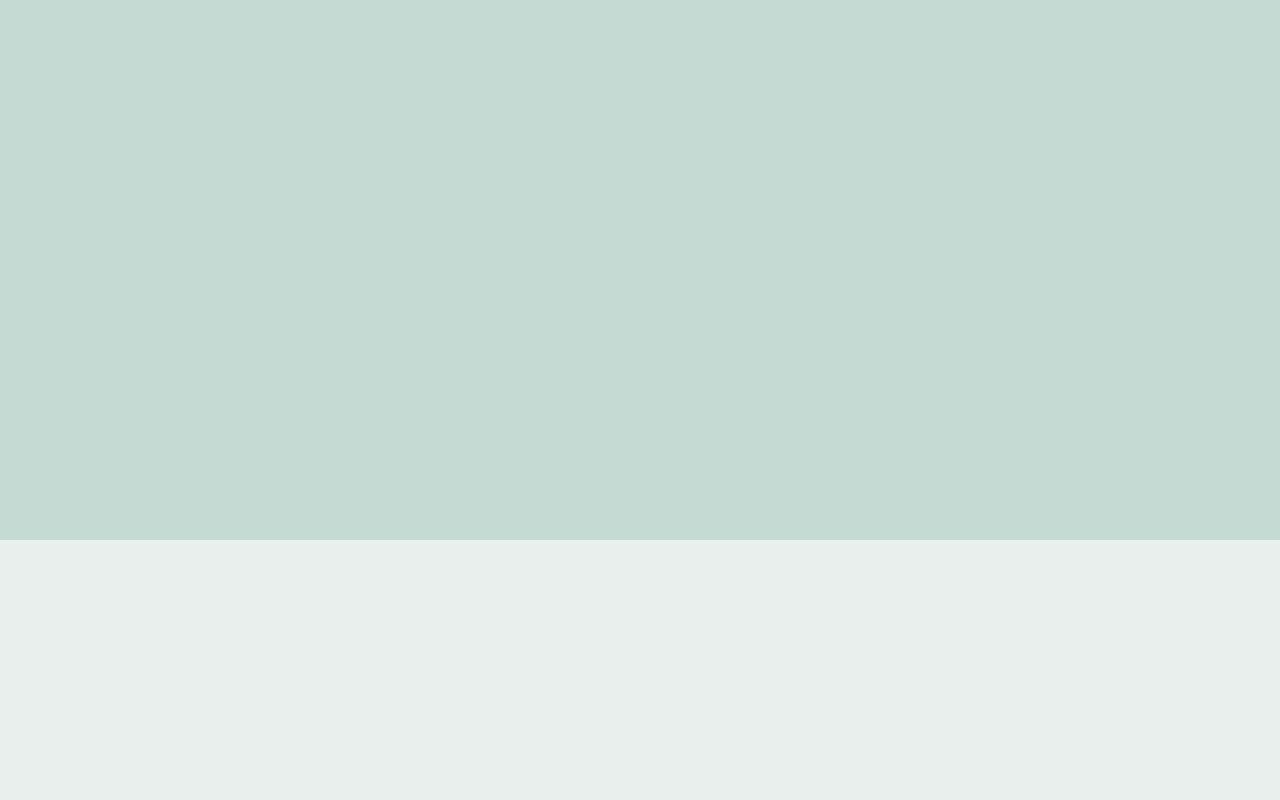
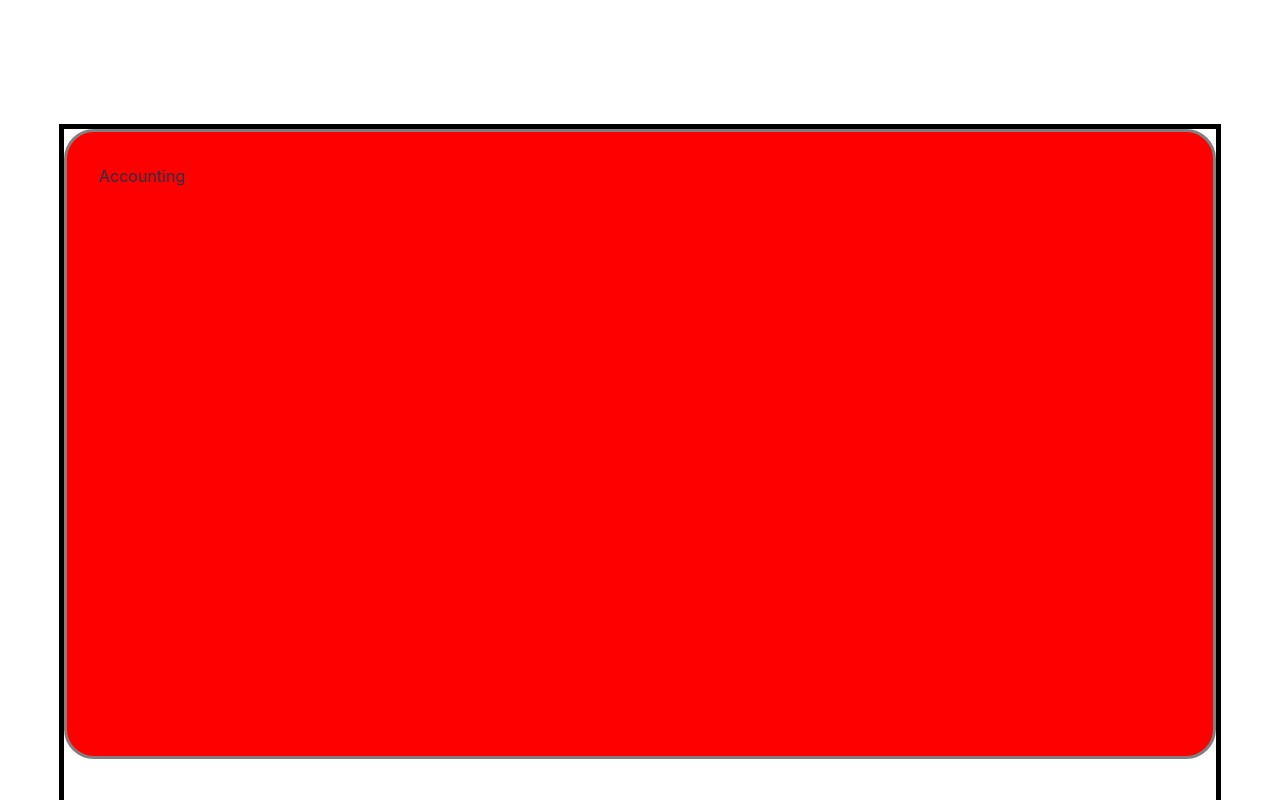
Before and after one commit to nice-to-meecha/SitePrototype, a React (Vite) app in the folder test-anims/: page / in a window 1280 px wide. Shown: the part 1740-2540 px from the top of the page. Built offline with nearby package versions, Linux system fonts and the light colour scheme.

Commit message:
Adding sliding cards - still need blur/scale anim

```diff
--- a/test-anims/src/Test.css
+++ b/test-anims/src/Test.css
@@ -41,10 +41,42 @@
     animation: fade-in 0.5s linear forwards;
 }
 
-.service-intros {
-    width: 100vw;
-    height: 100vh;
-    background-color: #c4dad2;
+.service-cards {
+    width: 90vw;
+    height: auto;
+    margin: 30% auto;
+    display: grid;
+    grid-template-columns: 1fr;
+    grid-template-rows: repeat(3, [card-row] 1fr);
+    row-gap: 30vh;
+    border: 5px solid black;
+}
+
+.card {
+    border: 3px solid gray;
+    border-radius: 30px;
+    background-color: white;
+    height: 70vh;
+    position: sticky;
+    top: 10vh;
+}
+
+.card:nth-child(1) {
+    grid-area: card-row 1;
+    background-color: red;
+    z-index: 1;
+}
+
+.card:nth-child(2) {
+    grid-area: card-row 2;
+    background-color: blue;
+    z-index: 2;
+}
+
+.card:nth-child(3) {
+    grid-area: card-row 3;
+    background-color: green;
+    z-index: 3;
 }
 
 .certs {
@@ -65,10 +97,14 @@
     background-color: #6a9c89;
 }
 
-.footer {
+footer {
     width: 100vw;
     height: 100vh;
     background-color: #16423c;
+    position: sticky;
+    bottom: 0px;
+    left: 0px;
+    z-index: -1;
 }
 
 @keyframes fade-in {
--- a/test-anims/src/Test.jsx
+++ b/test-anims/src/Test.jsx
@@ -38,11 +38,15 @@ function App() {
         <div className='opening-text'>
           <p ref={fadeInTextRef}>We are here to show you a better way</p>
         </div>
-        <div className='service-intros'/>
+        <div className='service-cards'>
+          <div className='card'>Accounting</div>
+          <div className='card'>Payroll</div>
+          <div className='card'>Advisory</div>
+        </div>
         <div className='certs'/>
         <div className='reviews'/>
         <div className='call-to-action'/>
-        <div className='footer'/>
+        <footer></footer>
       </>
     )
 }
```
